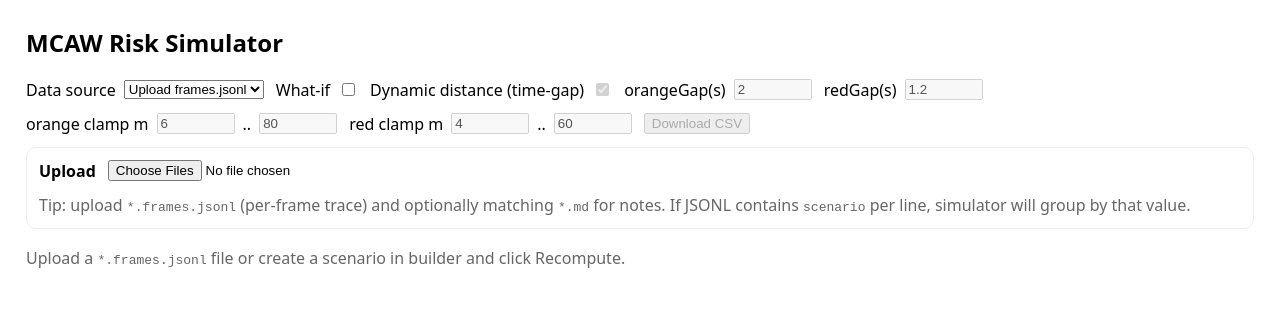
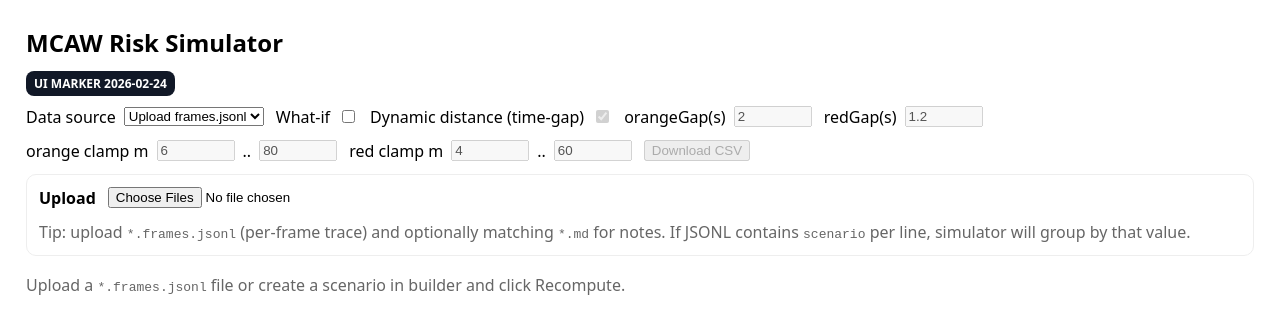
Before and after one commit to ondrejwretzl-dotcom/MCAW-app, a React (Vite) app in the folder sim/: page / in a window 1280 px wide. Shown: the top 334 px of the page. Built offline with nearby package versions, Linux system fonts and the light colour scheme.

Commit message:
Add visible UI marker date to simulator header (#70)

```diff
--- a/sim/src/ui/App.tsx
+++ b/sim/src/ui/App.tsx
@@ -352,6 +352,11 @@ export function App() {
   return (
     <div style={{ padding: 18, fontFamily: 'system-ui, -apple-system, Segoe UI, Roboto, sans-serif', maxWidth: 1400, margin: '0 auto' }}>
       <h2 style={{ marginTop: 0 }}>MCAW Risk Simulator</h2>
+      <div style={{ marginTop: -8, marginBottom: 10 }}>
+        <span style={{ display: 'inline-block', background: '#111827', color: '#fff', padding: '4px 8px', borderRadius: 8, fontSize: 12, fontWeight: 700 }}>
+          UI MARKER 2026-02-24
+        </span>
+      </div>
 
       <div style={{ display: 'flex', gap: 12, alignItems: 'center', flexWrap: 'wrap', marginBottom: 12 }}>
         <label style={{ display: 'flex', gap: 8, alignItems: 'center' }}>
```
